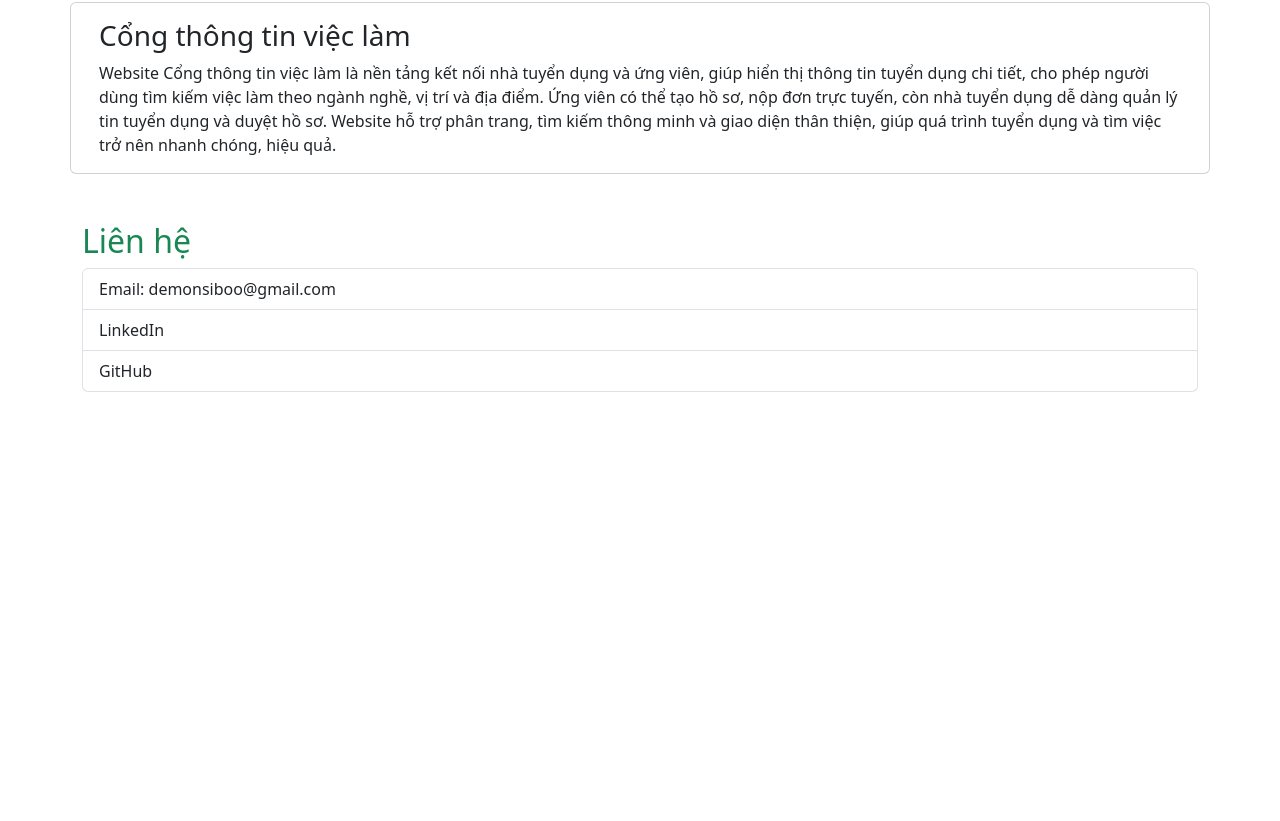
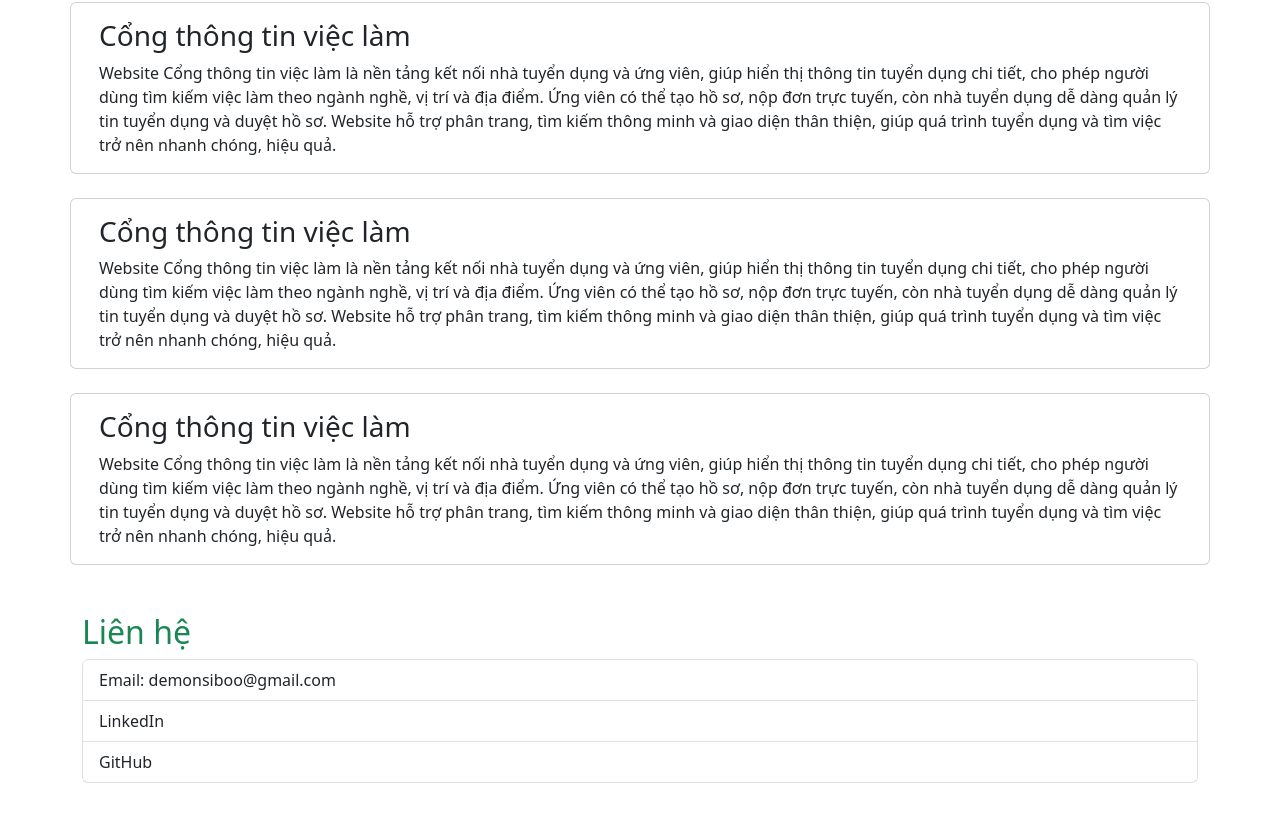
Before and after one commit to MinhQuang0605/NhomQNT_CCPM, a plain HTML site: page tranuynghia.html in a window 1280 px wide. Shown: the part 906-1727 px from the top of the page. Before the commit the page ends 1346 px from the top, so only its background shows below. Drawn offline with nearby package versions, Linux system fonts and the light colour scheme.

Commit message:
Thêm dư án mới

```diff
--- a/tranuynghia.html
+++ b/tranuynghia.html
@@ -47,7 +47,20 @@
                             nộp đơn trực tuyến, còn nhà tuyển dụng dễ dàng quản lý tin tuyển dụng và duyệt hồ sơ. Website hỗ trợ phân trang, tìm kiếm thông minh và giao diện thân thiện, giúp quá trình tuyển dụng và tìm việc trở nên nhanh chóng, hiệu quả.</p>
                     </div>
                 </div>
-
+                <div class="card h-100">
+                    <div class="card-body">
+                        <h3 class="card-title">Cổng thông tin việc làm</h3>
+                        <p class="card-text">Website Cổng thông tin việc làm là nền tảng kết nối nhà tuyển dụng và ứng viên, giúp hiển thị thông tin tuyển dụng chi tiết, cho phép người dùng tìm kiếm việc làm theo ngành nghề, vị trí và địa điểm. Ứng viên có thể tạo hồ sơ,
+                            nộp đơn trực tuyến, còn nhà tuyển dụng dễ dàng quản lý tin tuyển dụng và duyệt hồ sơ. Website hỗ trợ phân trang, tìm kiếm thông minh và giao diện thân thiện, giúp quá trình tuyển dụng và tìm việc trở nên nhanh chóng, hiệu quả.</p>
+                    </div>
+                </div>
+                <div class="card h-100">
+                    <div class="card-body">
+                        <h3 class="card-title">Cổng thông tin việc làm</h3>
+                        <p class="card-text">Website Cổng thông tin việc làm là nền tảng kết nối nhà tuyển dụng và ứng viên, giúp hiển thị thông tin tuyển dụng chi tiết, cho phép người dùng tìm kiếm việc làm theo ngành nghề, vị trí và địa điểm. Ứng viên có thể tạo hồ sơ,
+                            nộp đơn trực tuyến, còn nhà tuyển dụng dễ dàng quản lý tin tuyển dụng và duyệt hồ sơ. Website hỗ trợ phân trang, tìm kiếm thông minh và giao diện thân thiện, giúp quá trình tuyển dụng và tìm việc trở nên nhanh chóng, hiệu quả.</p>
+                    </div>
+                </div>
                 <!-- Thêm các dự án khác tương tự -->
             </div>
         </section>
```
